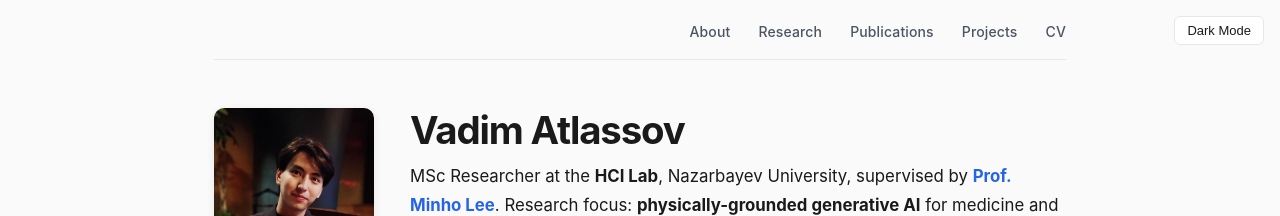
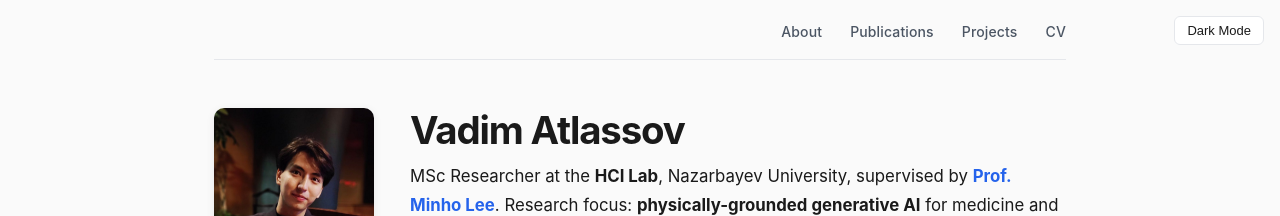
Before and after one commit to Vadim-ATL/Vadim-ATL.github.io, a Jekyll site: the page built from index.md, in a window 1280 px wide. Shown: the top 216 px of the page. Built offline with Jekyll 4.4.1, drawn with Linux system fonts in a browser that asks for light colours; our own code applies the rules of GitHub Pages for plain Markdown files.

```diff
--- a/_layouts/default.html
+++ b/_layouts/default.html
@@ -308,7 +308,6 @@
     <button id="theme-toggle" class="theme-toggle" type="button">Dark Mode</button>
     <nav>
         <a href="/">About</a>
-        <a href="#research">Research</a>
         <a href="#publications">Publications</a>
         <a href="#projects">Projects</a>
         <a href="https://github.com/Vadim-ATL/Vadim-ATL/raw/main/CV.pdf" target="_blank" rel="noopener">CV</a>
```
